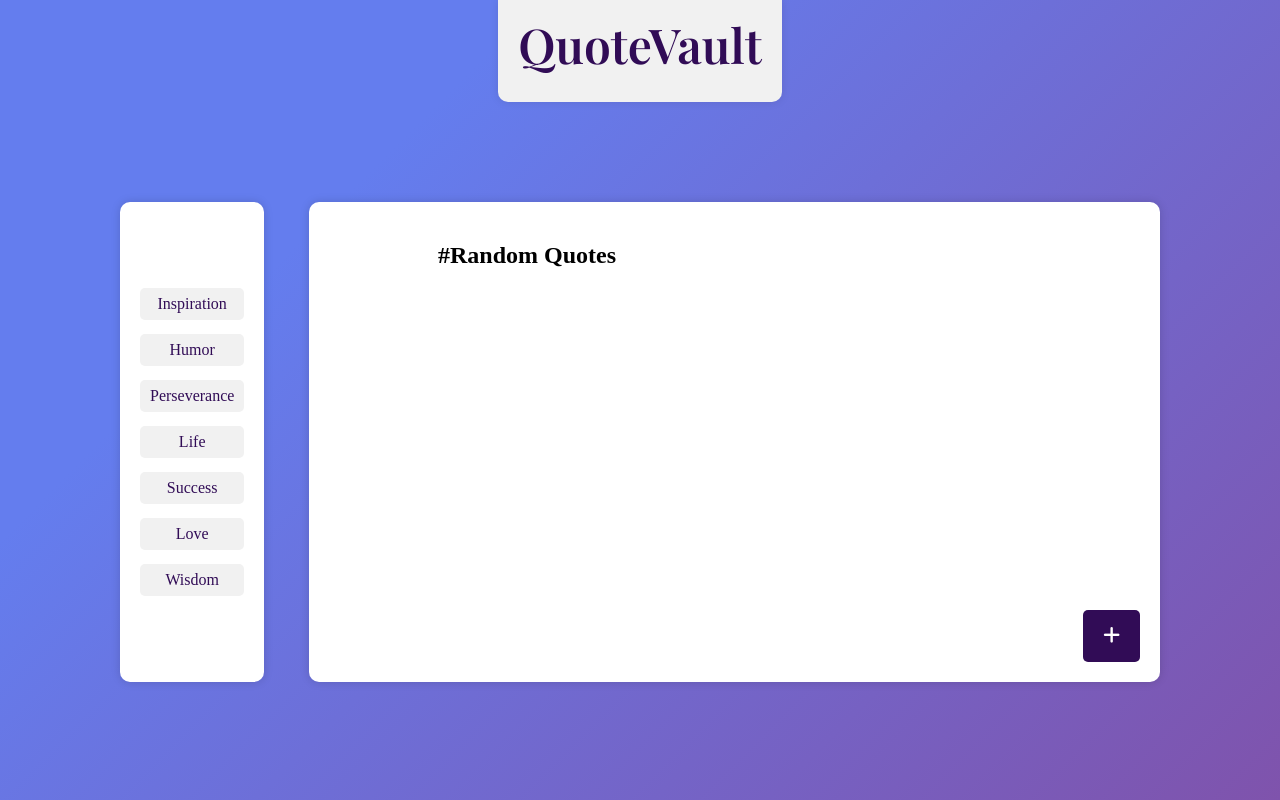
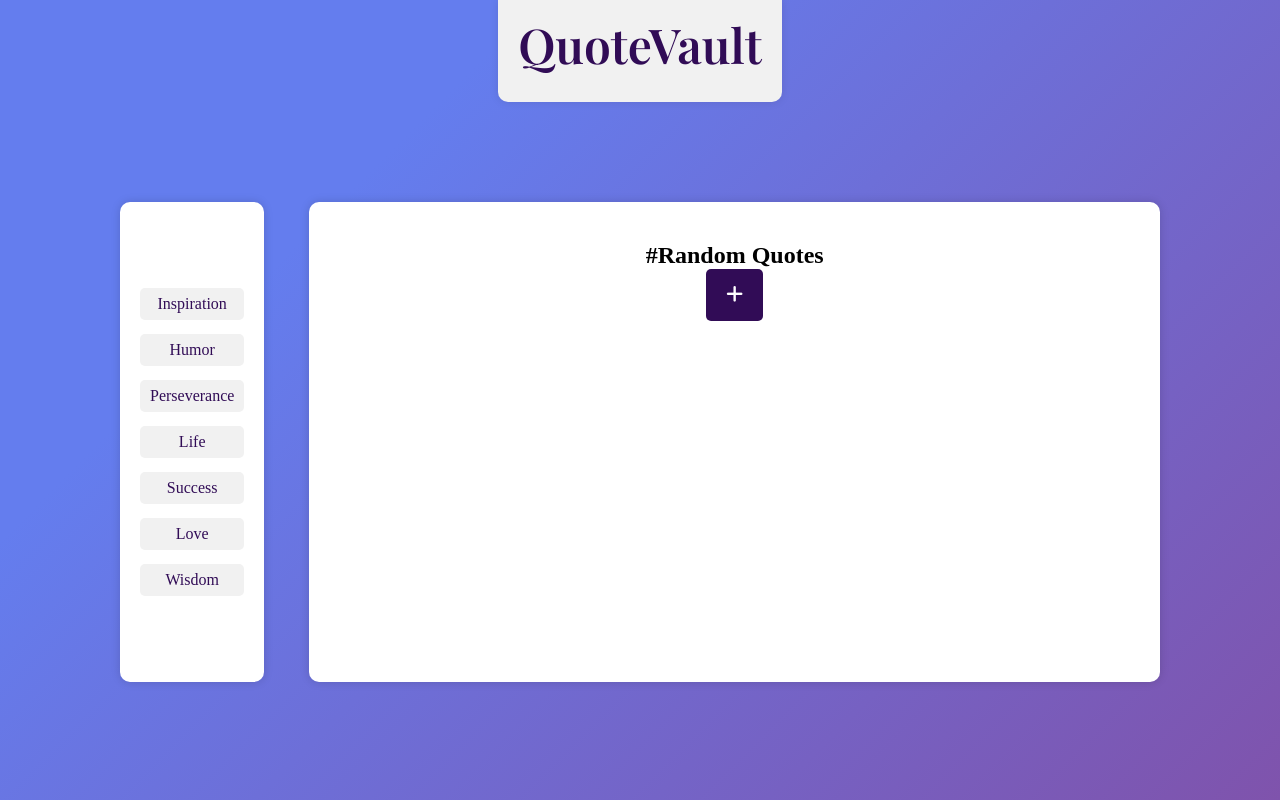
Before and after one commit to Anshika75/QuoteVault, an Angular app: page / in a window 1280 px wide. Built offline with nearby package versions, Linux system fonts and the light colour scheme; a web font is replaced by a local one.

Commit message:
Update quote-box.component.css

```diff
--- a/src/app/quote-box/quote-box.component.css
+++ b/src/app/quote-box/quote-box.component.css
@@ -4,9 +4,10 @@
 }
 
 #quote-box{
-    display: grid;
-    grid-template-columns: 1fr 1fr;
-    grid-gap: 40px 20px;
+    display: flex;
+    flex-direction: column;
+    justify-content: flex-start;
+    align-items: center;
     background-color: #fff;
     border-radius: 10px;
     box-shadow: 0 0 10px rgba(0,0,0,0.15);
@@ -19,6 +20,13 @@
     width: 100%;
     position: relative;
 }
+#quote-box .grid-box{
+    display: grid;
+    grid-template-columns: 1fr 1fr;
+    grid-gap: 40px 20px;
+    height: 100%;
+    width: 100%;
+}
 
 button{
     background-color: #310c56;
@@ -28,9 +36,6 @@ button{
     border-radius: 5px;
     cursor: pointer;
     transition: all 0.3s;
-    position: absolute;
-    bottom: 20px;
-    right: 20px;
     font-size: 1.2rem;
 }
 
```
